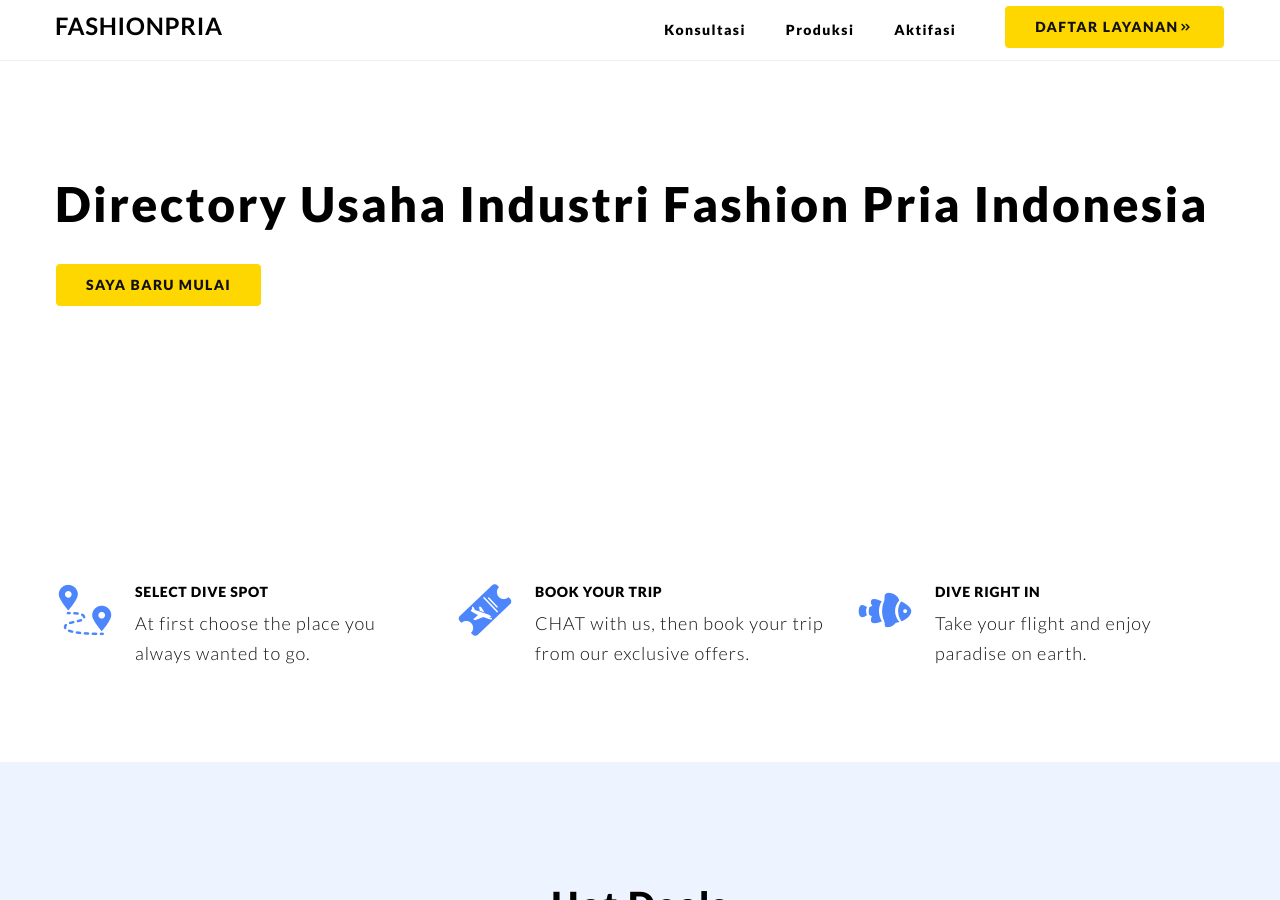
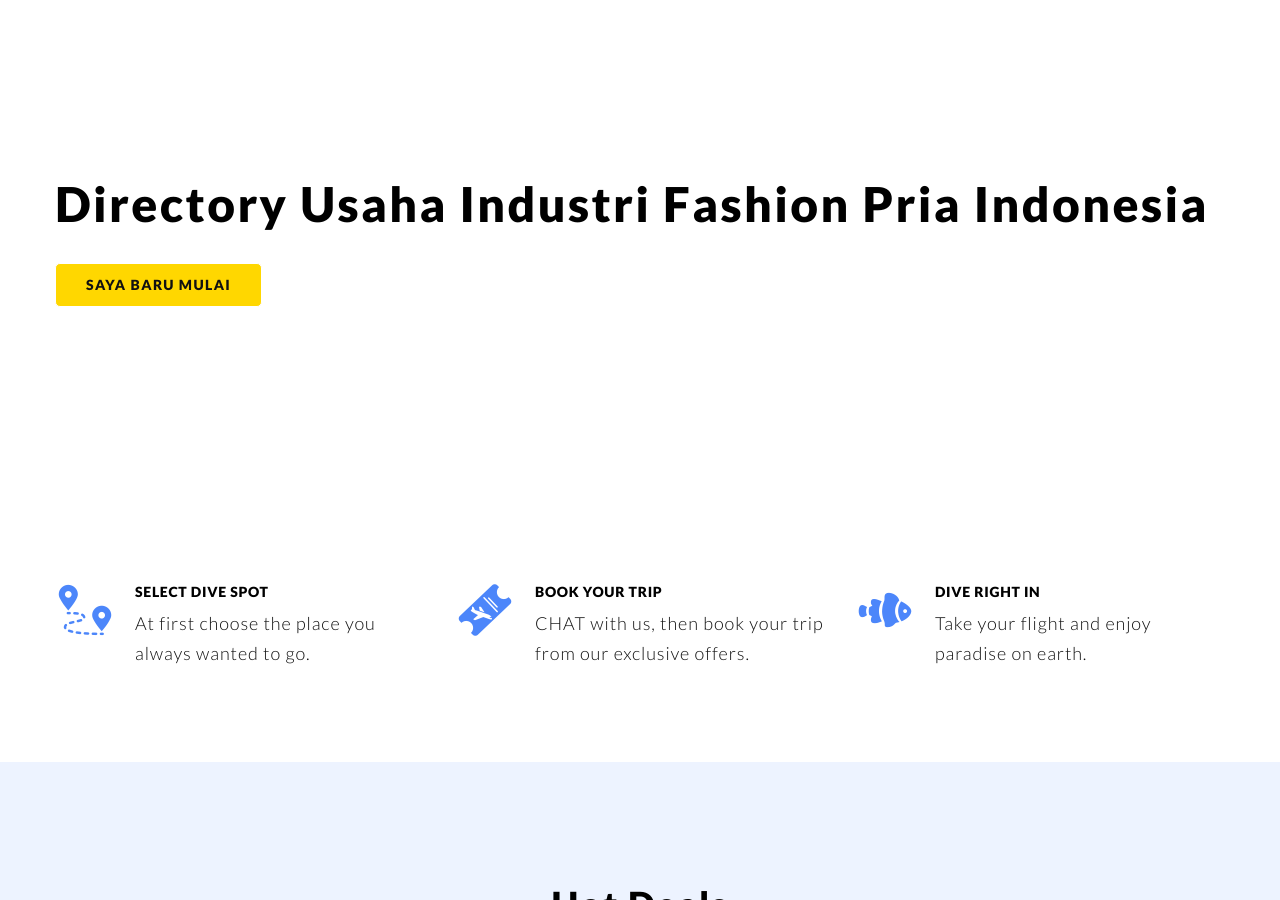
Before and after one commit to kemtol/fashion-pria, a Jekyll site: the page built from index.html, in a window 1280 px wide and 900 px high. Built offline with Jekyll 4.4.1, drawn with Linux system fonts in a browser that asks for light colours; some web fonts are replaced.

Commit message:
Update navigation.html

```diff
--- a/_includes/navigation.html
+++ b/_includes/navigation.html
@@ -1,5 +1,5 @@
 		<!-- Start .top-bar -->
-		<div id="navigation" class="top-bar">
+		<div id="navigation" class="hidden top-bar">
 			<nav class="navbar navbar-default">
 				<div class="container">
 					<!-- Brand and toggle get grouped for better mobile display -->
```
